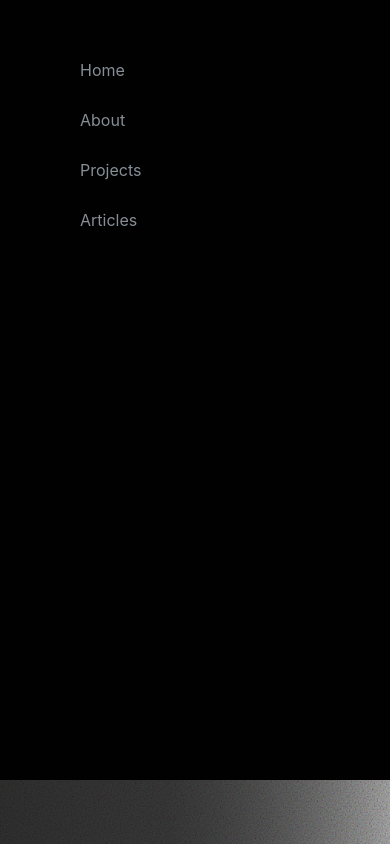
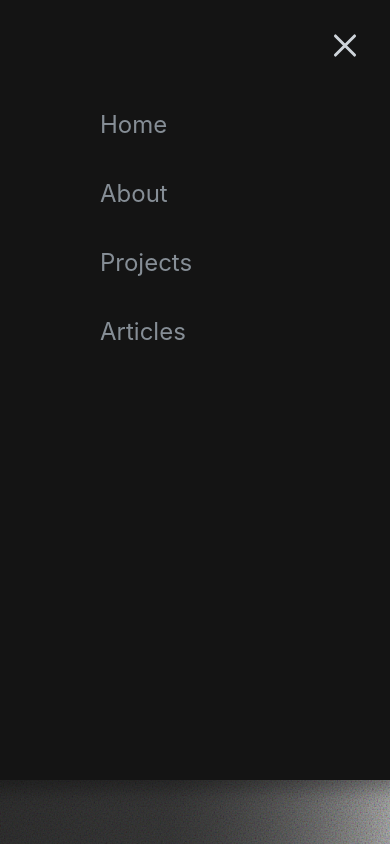
Before and after one commit to Cheung-KaWai/portfolioV2.0, a Next.js app: page /landing in a window 390 px wide. Both pictures are taken after a click on the element 345 px from the left and 45 px from the top of the page. Shown: the top 844 px of the page. Built offline with nearby package versions, Linux system fonts and the light colour scheme.

Commit message:
Add hamburger and cross icons

```diff
--- /dev/null
+++ b/components/Menu/Hamburger.jsx
@@ -0,0 +1,58 @@
+import React from "react";
+import styled from "styled-components";
+
+export default function Hamburger({ hamburger, cross }) {
+  return (
+    <>
+      <HamburgerContainer ref={hamburger}>
+        <HamburgerLine small />
+        <HamburgerLine />
+        <HamburgerLine small />
+      </HamburgerContainer>
+      <CrossContainer ref={cross}>
+        <CrossLine />
+        <CrossLine other />
+      </CrossContainer>
+    </>
+  );
+}
+
+const HamburgerContainer = styled.div`
+  display: flex;
+  flex-direction: column;
+  gap: 0.5rem;
+  position: fixed;
+  top: 3.5rem;
+  right: 3.5rem;
+  align-items: center;
+`;
+
+const HamburgerLine = styled.span`
+  width: ${(props) => (props.small ? "1.5rem" : "2rem")};
+  height: 0.3rem;
+  background-color: #ced4da;
+`;
+
+const CrossContainer = styled.div`
+  display: flex;
+  flex-direction: column;
+  gap: 0.5rem;
+  position: fixed;
+  right: 6rem;
+  top: 4.4rem;
+  align-items: center;
+  background-color: red;
+  opacity: 0;
+`;
+
+const CrossLine = styled.span`
+  width: 3rem;
+  height: 0.3rem;
+  position: absolute;
+  top: 50%;
+  left: 50%;
+  transform: translate(-50%, -50%);
+  transform: ${(props) => (props.other ? "rotate(45deg)" : "rotate(-45deg)")};
+  background-color: #ced4da;
+  border-radius: 10px;
+`;
--- a/components/Menu/Menu.jsx
+++ b/components/Menu/Menu.jsx
@@ -2,17 +2,24 @@ import React, { useRef, useEffect, useState } from "react";
 import styled from "styled-components";
 import { gsap } from "gsap";
 import Link from "next/link";
+import Hamburger from "./Hamburger";
 
 export default function Menu() {
   const [toggle, setToggle] = useState(false);
 
   const menuRef = useRef();
   const menuLinks = useRef();
+  const hamburger = useRef();
+  const cross = useRef();
   const tl = useRef();
 
   useEffect(() => {
     tl.current = gsap
       .timeline({ paused: true })
+      .to(hamburger.current, {
+        opacity: 0,
+        duration: 0.2,
+      })
       .to(menuRef.current, {
         width: "200vw",
         height: "200vw",
@@ -23,10 +30,14 @@ export default function Menu() {
         ease: "slow(0.7, 0.7, false)",
       })
       .to(menuRef.current, {
-        backgroundColor: "rgb(1, 1, 1)",
+        backgroundColor: "rgb(20, 20, 20)",
       })
       .to(menuLinks.current, {
         visibility: "visible",
+      })
+      .to(cross.current, {
+        opacity: 1,
+        duration: 0.2,
       });
   }, []);
 
@@ -41,6 +52,7 @@ export default function Menu() {
   return (
     <>
       <NavContainer ref={menuRef} onClick={toggleMenu}>
+        <Hamburger hamburger={hamburger} cross={cross} />
         <NavContent ref={menuLinks}>
           <NavItem>
             <Link href="#home">
@@ -80,22 +92,24 @@ const NavContainer = styled.nav`
   transform-origin: center;
   overflow: hidden;
   z-index: 5;
+  box-shadow: 0 0 15px 10px rgba(0, 0, 0, 0.3);
 `;
 
 const NavContent = styled.ul`
   list-style: none;
-  padding: 5rem 3rem;
+  padding: 10rem 5rem;
   display: flex;
   flex-direction: column;
-  gap: 1rem;
+  gap: 2rem;
   position: fixed;
   left: 5rem;
-  z-index: 10;
   visibility: hidden;
 `;
 
 const NavItem = styled.li`
   padding: 1rem 0;
-  font-size: 1.6rem;
-  z-index: 10;
+
+  a {
+    font-size: 2.4rem;
+  }
 `;
```
